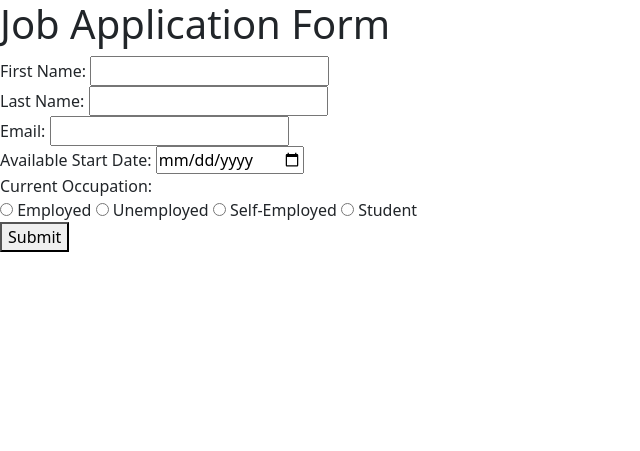
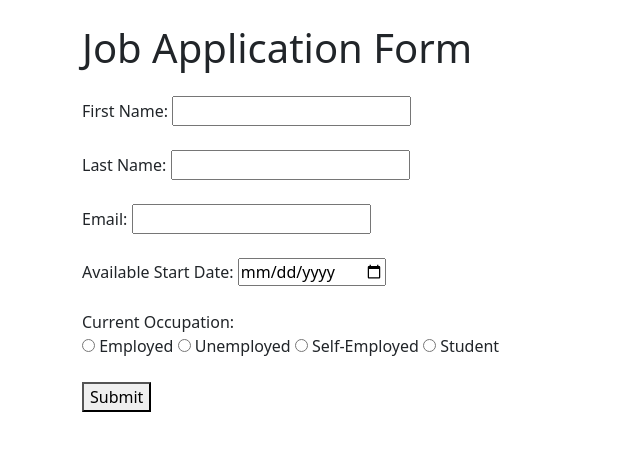
Before and after one commit to disori9/Job-Form-with-Flask, a Flask app: page / in a window 1280 px wide. Shown: the top 451 px of the page, without its empty margins (0-640 px from the left). Run offline with Flask 3, Linux system fonts and the light colour scheme.

Commit message:
Add classes to the elements for styling

```diff
--- a/templates/index.html
+++ b/templates/index.html
@@ -7,25 +7,26 @@
         <link rel="stylesheet" href="https://cdn.jsdelivr.net/npm/bootstrap@5.1.3/dist/css/bootstrap.min.css">
     </head>
     <body>
-        <h1>Job Application Form</h1>
+        <div class="container">
+            <h1 class="mt-4 mb-4">Job Application Form</h1>
             <form>
-            <div>
+                <div class="form-group mb-4">
                     <label for="first_name">First Name:</label>
                     <input type="text" id="first_name" name="first_name" required>
                 </div>
-            <div>
+                <div class="form-group mb-4">
                     <label for="last_name">Last Name:</label>
                     <input type="text" id="last_name" name="last_name" required>
                 </div>
-            <div>
+                <div class="form-group mb-4">
                     <label for="email">Email:</label>
                     <input type="email" id="email" name="email" required>
                 </div>
-            <div>
+                <div class="form-group mb-4">
                     <label for="date">Available Start Date:</label>
                     <input type="date" id="date" name="date" required>
                 </div>
-            <div>
+                <div class="form-group mb-4">
                     <label>Current Occupation:</label>
                     <br>
                     <div id="occupation">
@@ -42,9 +43,10 @@
                         <label for="student">Student</label>
                     </div>
                 </div>
-            <div>
+                <div class="form-group mb-4">
                     <button type="button">Submit</button>
                 </div>
             </form>
+        </div>
     </body>
 </html>
```
Lines whose indentation alone changed are shown as unchanged.
